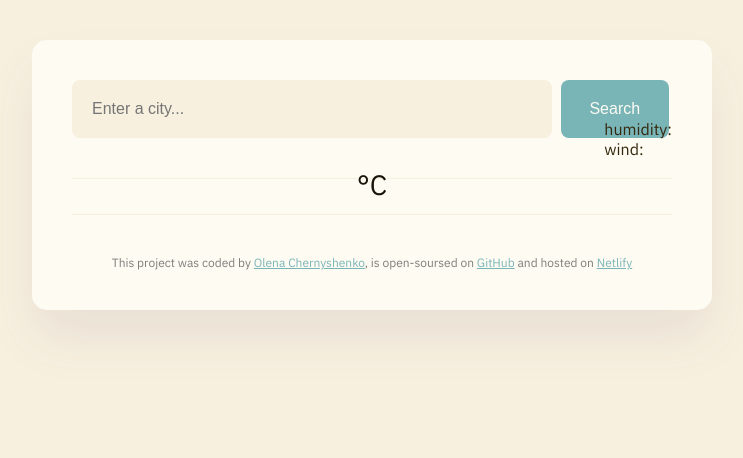
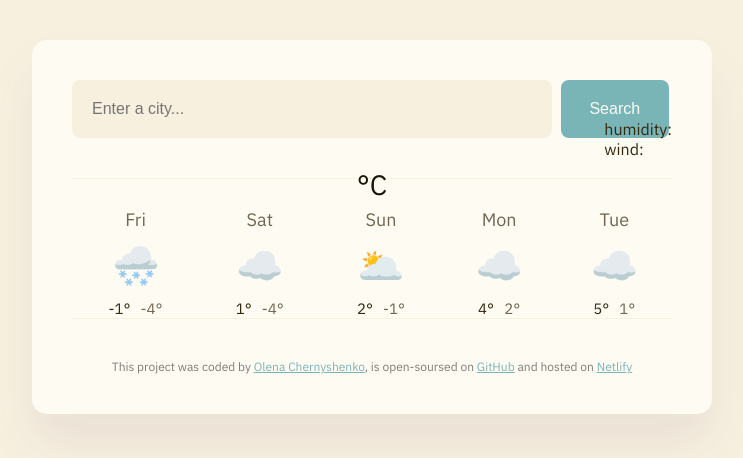
Before and after one commit to LegecL/Forecast-site, a plain HTML site: page index.html in a window 1280 px wide. Shown: the whole page, without its empty margins (268-1011 px from the left). Drawn offline with nearby package versions, Linux system fonts and the light colour scheme; no server answers.

Commit message:
Add forecast html and css

```diff
--- a/index.html
+++ b/index.html
@@ -52,6 +52,48 @@
             wind: <strong id="wind"></strong>
           </p>
         </div>
+        <div class="weather-forecast">
+          <div class="column-day">
+            <div class="forecast-days">Fri</div>
+            <div class="forecast-icon">🌨️</div>
+            <div class="forecast-temperature">
+              <span class="forecast-max-day-temperature">-1&deg;</span>
+              <span class="forecast-min-day-temperature">-4&deg;</span>
+            </div>
+          </div>
+          <div class="column-day">
+            <div class="forecast-days">Sat</div>
+            <div class="forecast-icon">☁️</div>
+            <div class="forecast-temperature">
+              <span class="forecast-max-day-temperature">1&deg;</span>
+              <span class="forecast-min-day-temperature">-4&deg;</span>
+            </div>
+          </div>
+          <div class="column-day">
+            <div class="forecast-days">Sun</div>
+            <div class="forecast-icon">🌥️</div>
+            <div class="forecast-temperature">
+              <span class="forecast-max-day-temperature">2&deg;</span>
+              <span class="forecast-min-day-temperature">-1&deg;</span>
+            </div>
+          </div>
+          <div class="column-day">
+            <div class="forecast-days">Mon</div>
+            <div class="forecast-icon">☁️</div>
+            <div class="forecast-temperature">
+              <span class="forecast-max-day-temperature">4&deg;</span>
+              <span class="forecast-min-day-temperature">2&deg;</span>
+            </div>
+          </div>
+          <div class="column-day">
+            <div class="forecast-days">Tue</div>
+            <div class="forecast-icon">☁️</div>
+            <div class="forecast-temperature">
+              <span class="forecast-max-day-temperature">5&deg;</span>
+              <span class="forecast-min-day-temperature">1&deg;</span>
+            </div>
+          </div>
+        </div>
       </main>
       <footer>
         This project was coded by
--- a/src/style.css
+++ b/src/style.css
@@ -27,9 +27,6 @@ a {
   padding: 40px;
   box-shadow: 0 30px 50px rgba(60, 50, 100, 0.08);
   border-radius: 15px;
-}
-
-.search-form {
 }
 
 .search-form-input {
@@ -95,3 +92,40 @@ a {
   font-weight: bold;
   font-size: 76px;
 }
+
+.weather-forecast {
+  display: flex;
+  justify-content: space-around;
+  margin-top: 30px;
+}
+
+.forecast-days {
+  text-align: center;
+  font-size: 18px;
+  color: #35280d;
+  opacity: 0.7;
+  line-height: 20px;
+  margin-bottom: 10px;
+}
+
+.forecast-icon {
+  font-size: 38px;
+  text-align: center;
+}
+
+.forecast-temperature {
+  font-size: 15px;
+  color: #35280d;
+  margin-top: 10px;
+  display: flex;
+  justify-content: center;
+}
+
+.forecast-min-day-temperature {
+  opacity: 0.7;
+  padding: 0 5px;
+}
+
+.forecast-max-day-temperature {
+  padding: 0 5px;
+}
```
